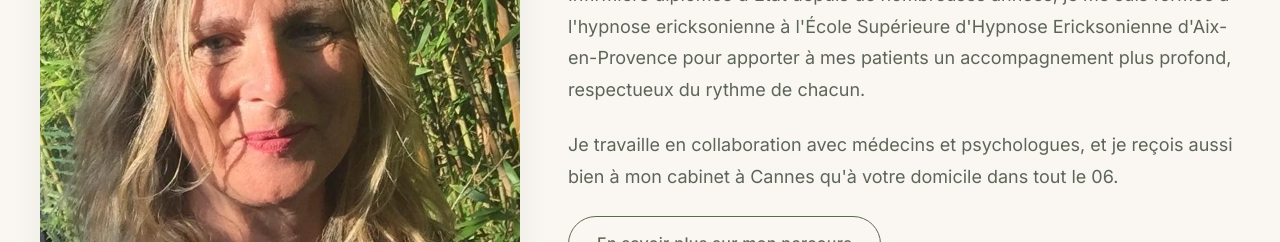
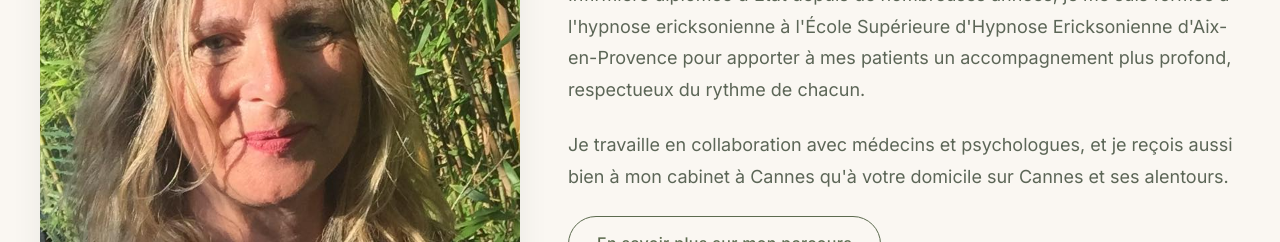
Before and after one commit to valana88/hypnose-06, a Next.js app: page / in a window 1280 px wide. Shown: the part 1320-1562 px from the top of the page. Built offline with nearby package versions, Linux system fonts and the light colour scheme.

Commit message:
dans tout le 06 part sur Cannes et ses alentours

```diff
--- a/src/app/page.tsx
+++ b/src/app/page.tsx
@@ -104,7 +104,7 @@ export default function HomePage() {
             <p>
               Je travaille en collaboration avec médecins et psychologues, et je
               reçois aussi bien à mon cabinet à Cannes qu&apos;à votre domicile
-              dans tout le 06.
+              sur Cannes et ses alentours.{" "}
             </p>
             <Button href="/qui-suis-je" variant="secondary">
               En savoir plus sur mon parcours
```
